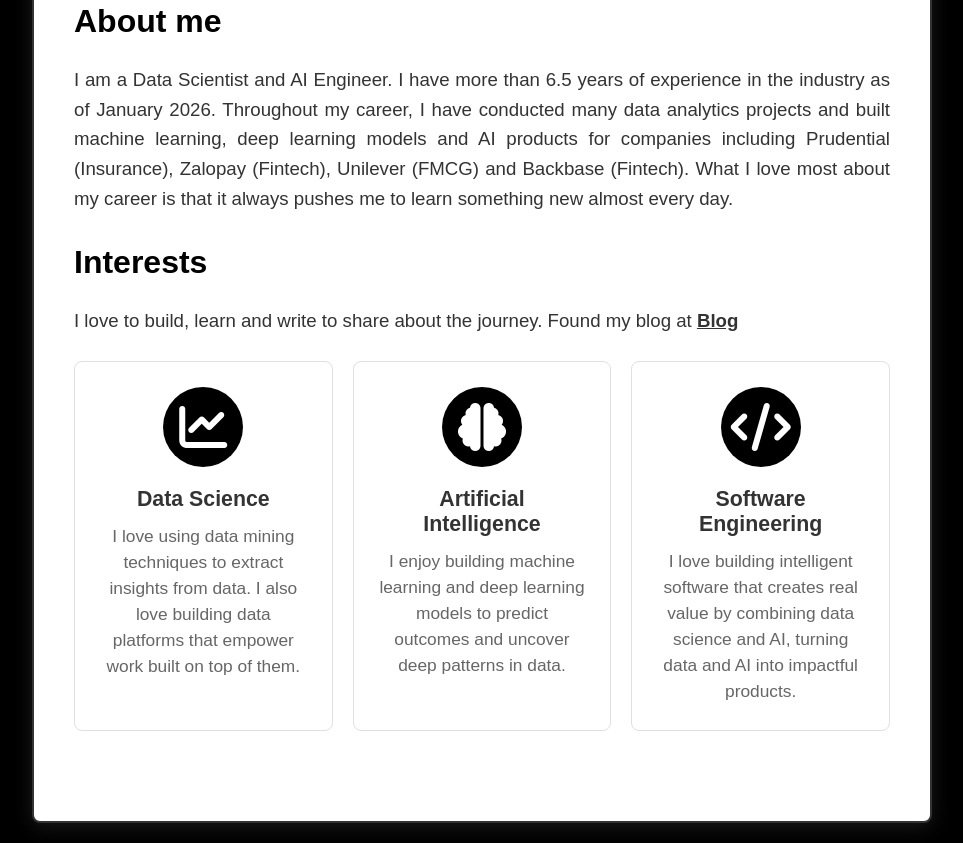
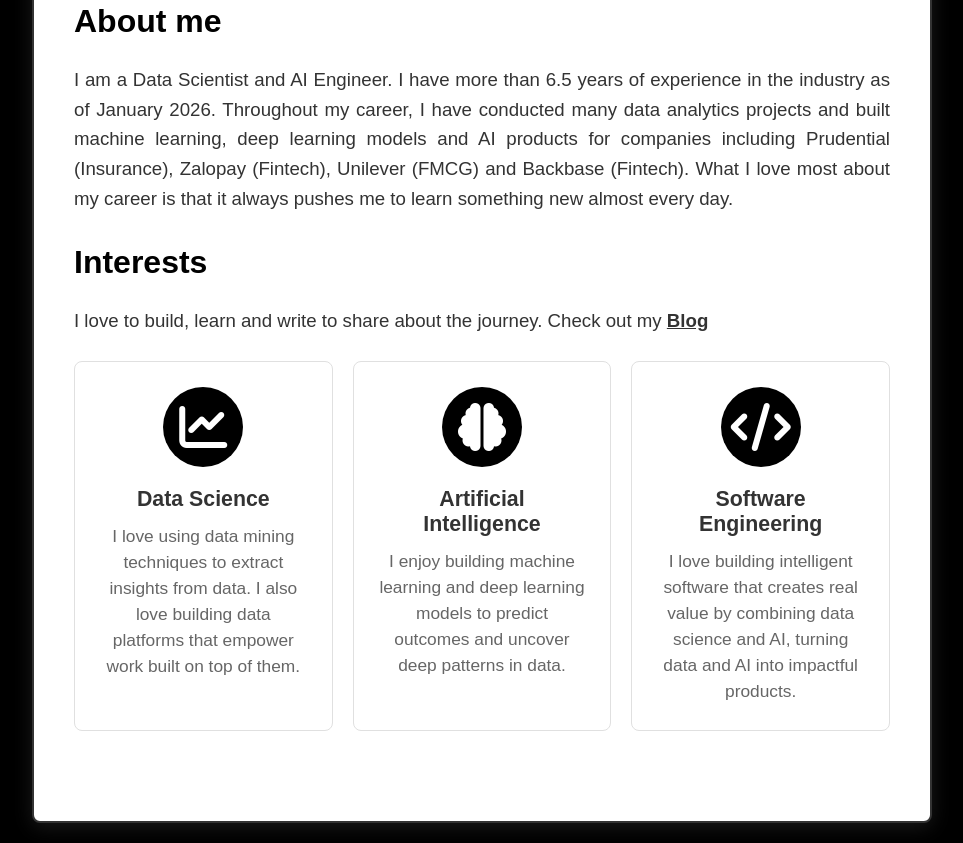
Before and after one commit to dungp-dsai/dungp-dsai.github.io, a plain HTML site: page index.html in a window 1280 px wide. Shown: the part 642-1485 px from the top of the page, without its empty margins (158-1121 px from the left). Drawn offline with Linux system fonts and the light colour scheme.

Commit message:
change text leading to blog

```diff
--- a/index.html
+++ b/index.html
@@ -393,7 +393,7 @@
 
     <div class="interest-section">
       <h2>Interests</h2>
-      <p class="interest-footer">I love to build, learn and write to share about the journey. Found my blog at <a href="https://dungp.svbtle.com/" target="_blank" rel="noopener noreferrer"><b>Blog</b></a></p>
+      <p class="interest-footer">I love to build, learn and write to share about the journey. Check out my <a href="https://dungp.svbtle.com/" target="_blank" rel="noopener noreferrer"><b>Blog</b></a></p>
       <div class="interest-cards">
         <div class="interest-card">
           <div class="interest-icon">
```
